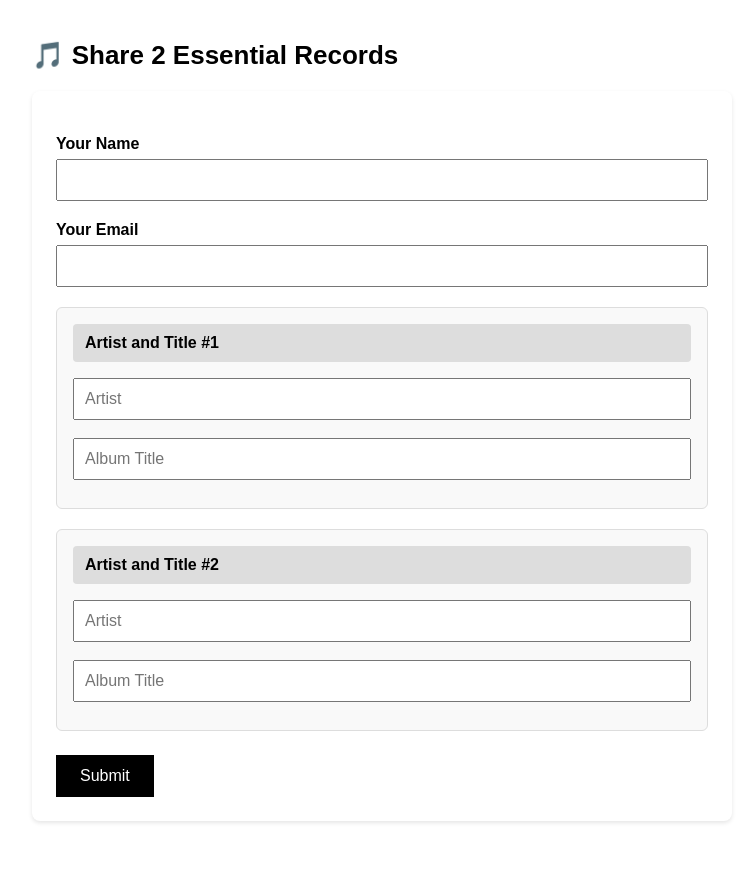
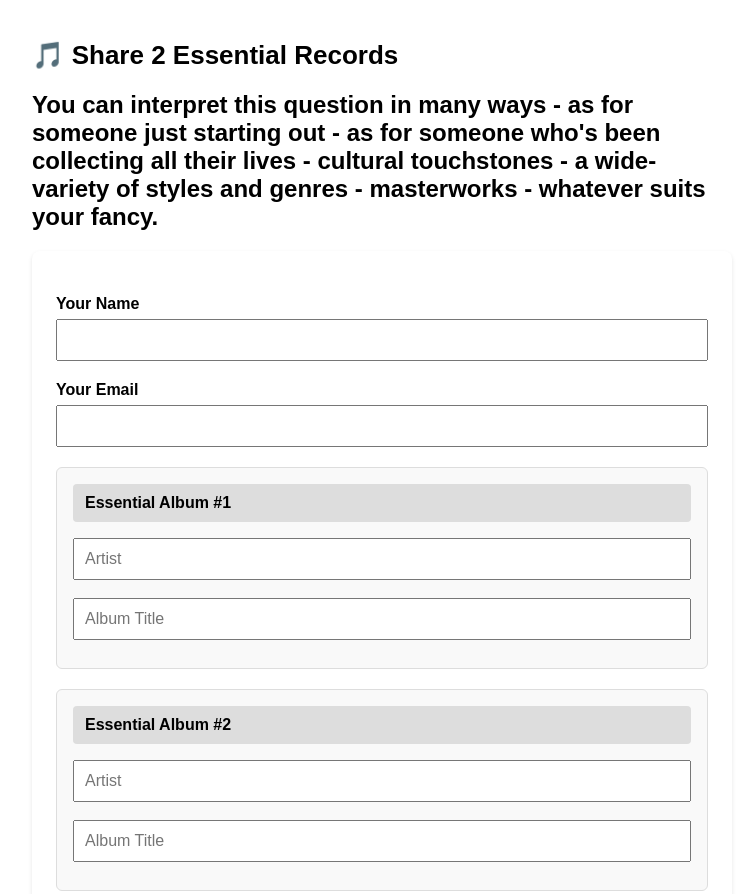
Before and after one commit to ondeafeyes/tenalbums, a plain HTML site: page index.html in a window 1280 px wide. Shown: the top 894 px of the page, without its empty margins (258-997 px from the left). Before the commit the page ends 861 px from the top, so only its background shows below. Drawn offline with Linux system fonts and the light colour scheme.

Commit message:
Update index.html

```diff
--- a/index.html
+++ b/index.html
@@ -2,7 +2,7 @@
 <html lang="en">
 <head>
   <meta charset="UTF-8" />
-  <title>Submit your top ten essential albums. You can interpret this question in many ways - as for someone just starting out - as for someone who's been collecting all their lives - cultural touchstones - a wide-variety of styles and genres - masterworks.</title>
+  <title>Submit 2 Essential Records</title>
   <style>
     body {
       font-family: Arial, sans-serif;
@@ -95,6 +95,7 @@
 <body>
 
   <h1>🎵 Share 2 Essential Records</h1>
+  <h2>You can interpret this question in many ways - as for someone just starting out - as for someone who's been collecting all their lives - cultural touchstones - a wide-variety of styles and genres - masterworks - whatever suits your fancy.</h2>
 
   <form id="recordForm">
     <label for="name">Your Name</label>
@@ -104,13 +105,13 @@
     <input type="email" id="email" name="email" required />
 
     <div class="entry">
-      <span class="entry-label">Artist and Title #1</span>
+      <span class="entry-label">Essential Album #1</span>
       <input type="text" name="artist1" placeholder="Artist" required />
       <input type="text" name="title1" placeholder="Album Title" required />
     </div>
 
     <div class="entry">
-      <span class="entry-label">Artist and Title #2</span>
+      <span class="entry-label">Essential Album #2</span>
       <input type="text" name="artist2" placeholder="Artist" required />
       <input type="text" name="title2" placeholder="Album Title" required />
     </div>
```
